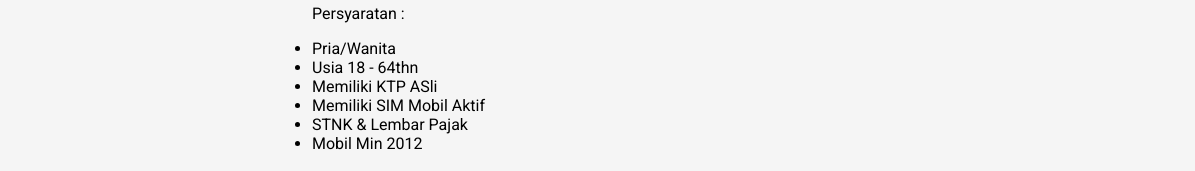
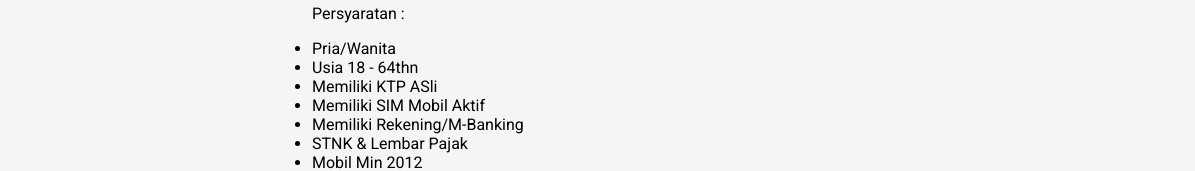
Before and after one commit to agenpendaftarangrabcar-stack/grabcarreg, a plain HTML site: page index.html in a window 1280 px wide. Shown: the part 631-802 px from the top of the page, 0-1195 px from the left. Drawn offline with Linux system fonts and the light colour scheme.

Commit message:
Update index.html

```diff
--- a/index.html
+++ b/index.html
@@ -194,6 +194,7 @@
     <li>Usia 18 - 64thn</li>
     <li>Memiliki KTP ASli</li>
     <li>Memiliki SIM Mobil Aktif</li>
+    <li>Memiliki Rekening/M-Banking</li>
     <li>STNK & Lembar Pajak</li>
     <li>Mobil Min 2012</li>
   </ul>
```
